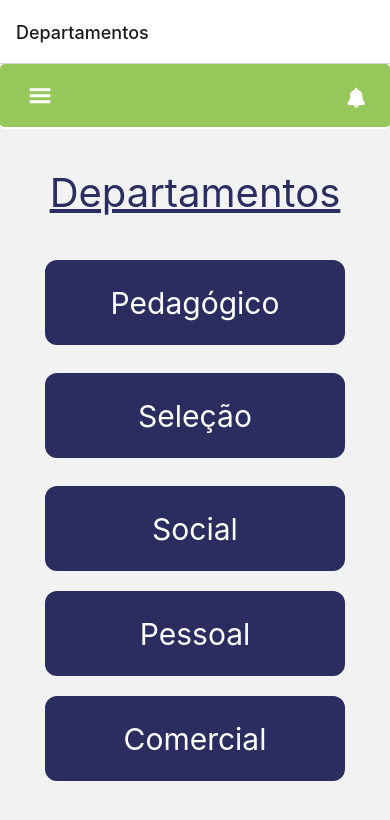
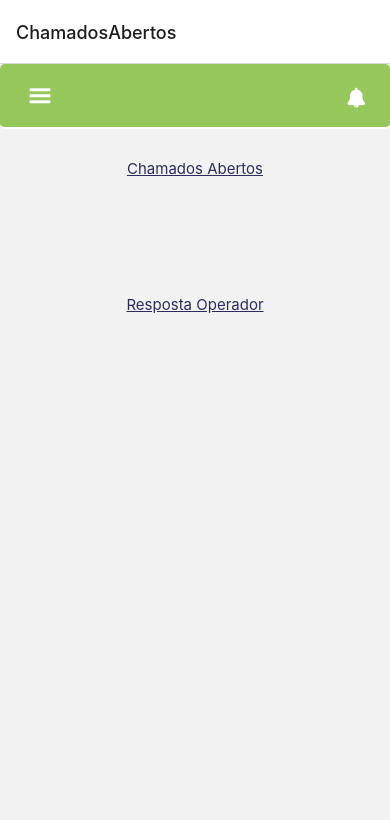
Before and after one commit to JoaoMichelS/ITEMM-Frontend, a React Native app: screen / in a window 390 px wide. Shown: the top 820 px of the page. Built offline with nearby package versions, Linux system fonts and the light colour scheme.

Commit message:
Terminar ChamadosAbertos

```diff
--- a/App.js
+++ b/App.js
@@ -27,7 +27,7 @@ const Stack = createStackNavigator();
 function App(){
   return (
     <NavigationContainer>
-      <Stack.Navigator initialRouteName="Departamentos">
+      <Stack.Navigator initialRouteName="ChamadosAbertos">
         <Stack.Screen name="Login" component={LoginScreen} />
         <Stack.Screen name="NewUser" component={NewUserScreen} />
         <Stack.Screen name="ForgotPassword" component={ForgotPasswordScreen} />
--- a/ChamadosAbertos.js
+++ b/ChamadosAbertos.js
@@ -1,6 +1,7 @@
 import React, { useState } from 'react';
 import { View, Text, StyleSheet, TouchableOpacity } from 'react-native';
 import Header2 from './Header2';
+import { FlatList, ScrollView } from 'react-native-gesture-handler';
 
 function ChamadosAbertos ({navigation}) {
 
@@ -11,14 +12,38 @@ function ChamadosAbertos ({navigation}) {
 
     return (
         <View style={styles.Container}>
-        <Header2 />
-        <View>
-            <Text style={styles.Title}>Meus Chamados</Text>
+            <Header2 />
+            <View>
+                <Text style={styles.Title}>Chamados Abertos</Text>
+                <Text style={styles.Title2}>Resposta Operador</Text>
+            </View>
+            <View>
+            </View>
         </View>
-    </View>
     );
+};
 
-};
+const styles = StyleSheet.create ({
+    Container: {
+        flex: 1,
+    },
+
+    Title: {
+        color: "#2B2D60",
+        textDecorationLine: 'underline',
+        textAlign: 'center',
+        paddingTop: 30,
+        fontSize: 15,
+    },
+
+    Title2: {
+        color: "#2B2D60",
+        textDecorationLine: 'underline',
+        textAlign: 'center',
+        paddingTop: '30%',
+        fontSize: 15,
+    },
+});
 
 
 export default ChamadosAbertos
```
